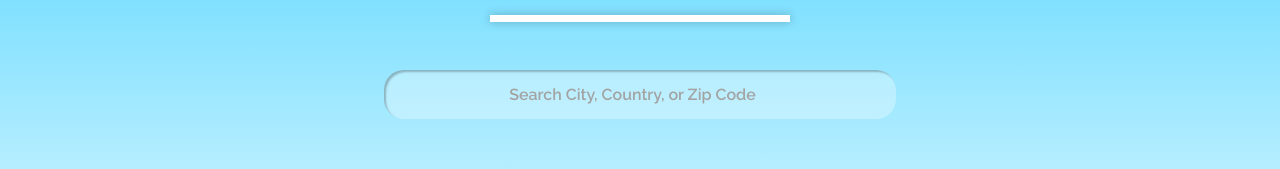
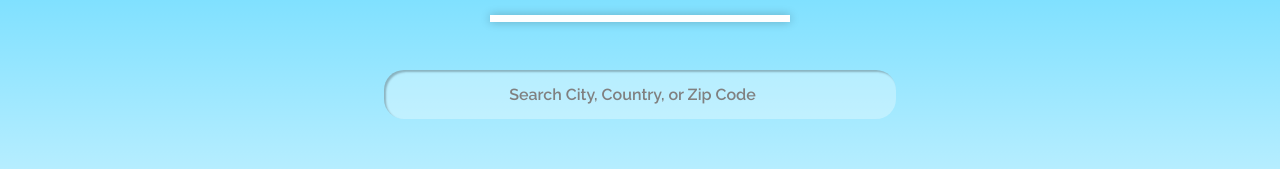
Before and after one commit to GTWeatherForcast/weather-client, a React (Create React App) app: page / in a window 1280 px wide. Shown: the part 401-570 px from the top of the page. Built offline with nearby package versions, Linux system fonts and the light colour scheme; the HTML template or start-up script is replaced by a standard one.

Commit message:
Fixed search bar placeholder opacity

```diff
--- a/src/components/inputs/SearchBar.module.css
+++ b/src/components/inputs/SearchBar.module.css
@@ -15,7 +15,11 @@
 }
 
 .searchBar::placeholder {
-  color: #A3A3A3;
+  /* color: #A3A3A3; */
+  color: gray;
+  opacity: 100%;
+  /* color: black; */
+  /* opacity: 40%; */
 }
 
 .searchBar:focus {
```
